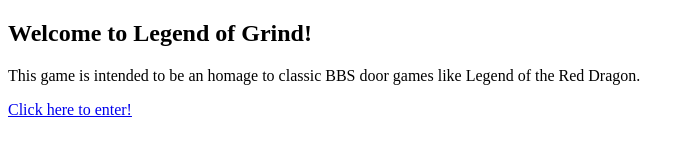
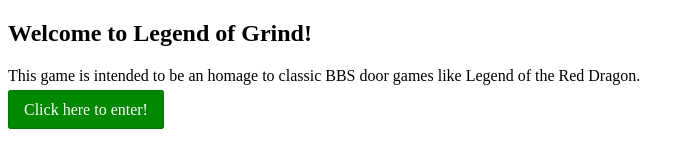
Before and after one commit to JPConley01/legend_of_grind, a plain HTML site: page index.html in a window 1280 px wide. Shown: the whole page, without its empty margins (0-691 px from the left). Drawn offline with Linux system fonts and the light colour scheme.

Commit message:
add button, add style for button

```diff
--- a/index.html
+++ b/index.html
@@ -1,7 +1,7 @@
 <!doctype html>
 <html>
     <head>
-
+        <link rel="stylesheet" href="stylesheet.css" />
     </head>
     <body>
         <h2>Welcome to Legend of Grind!</h2>
--- /dev/null
+++ b/stylesheet.css
@@ -0,0 +1,12 @@
+.btn {
+    background-color: #080;
+    color: #fff;
+    padding: 10px 15px;
+    border-radius: 3px;
+    border: 1px solid #070;
+    text-decoration: none;
+}
+.btn:hover {
+    background-color: #070;
+    border-color:#060;
+}
```
